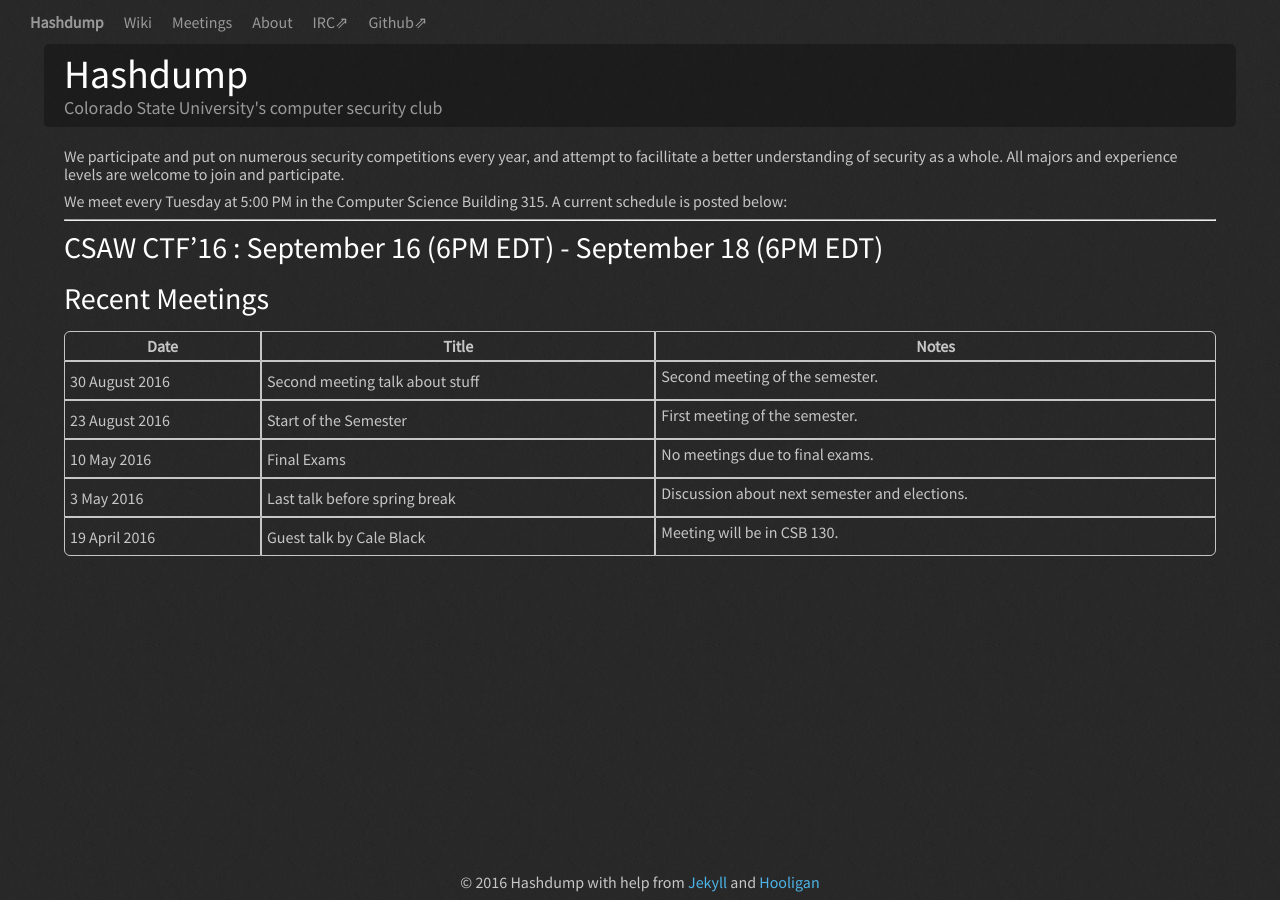
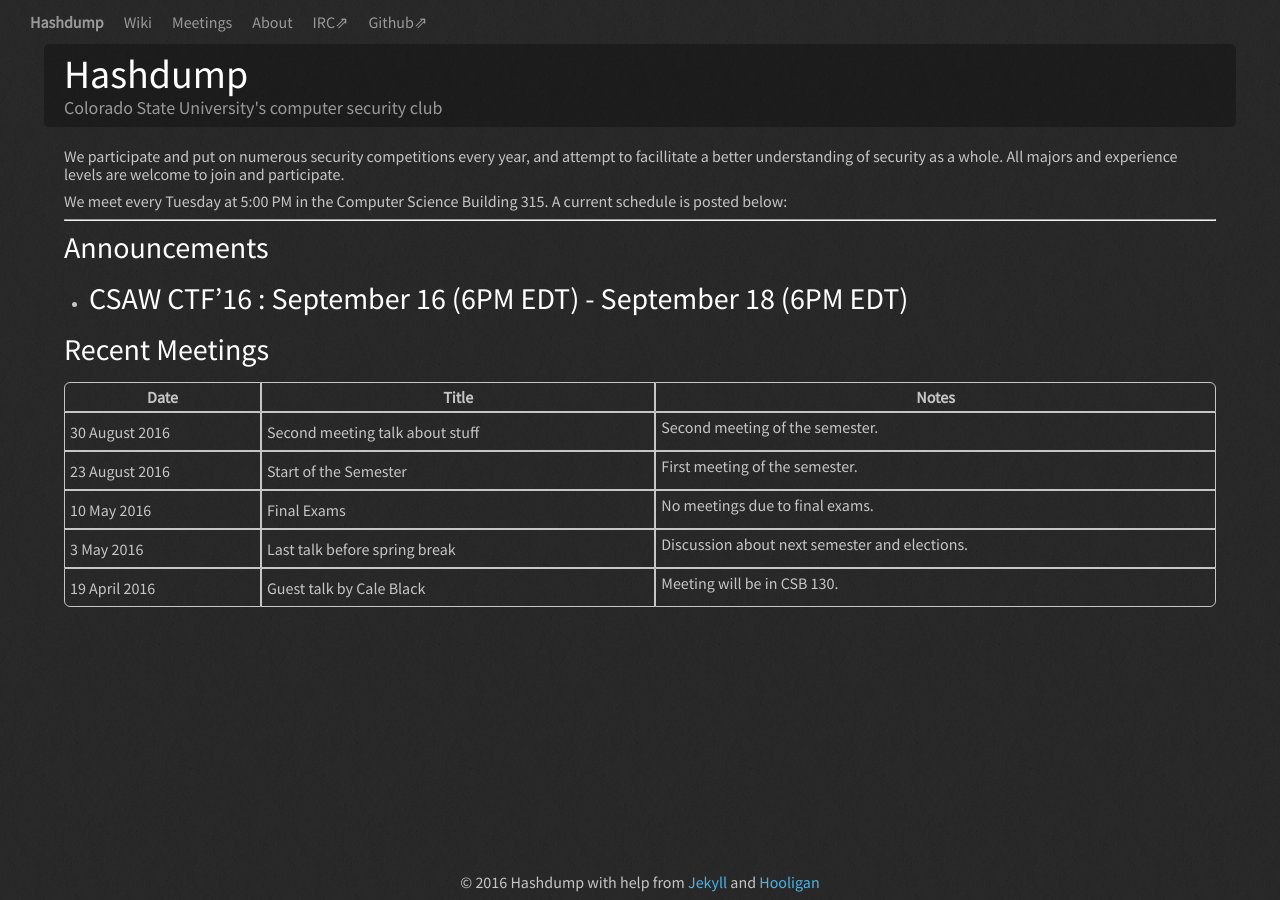
Before and after one commit to Hashdump/old-hashdump-site, a Jekyll site: the page built from index.md, in a window 1280 px wide. Built offline with Jekyll 4.4.1, drawn with Linux system fonts in a browser that asks for light colours.

Commit message:
Update index.md

```diff
--- a/index.md
+++ b/index.md
@@ -8,8 +8,9 @@ We participate and put on numerous security competitions every year, and attempt
 We meet every Tuesday at 5:00 PM in the Computer Science Building 315. A current schedule is posted below:
 
 ---
+## Announcements
 
-CSAW CTF'16 : September 16 (6PM EDT) - September 18 (6PM EDT)
++ CSAW CTF'16 : September 16 (6PM EDT) - September 18 (6PM EDT)
 ---
 
 ## Recent Meetings
```
